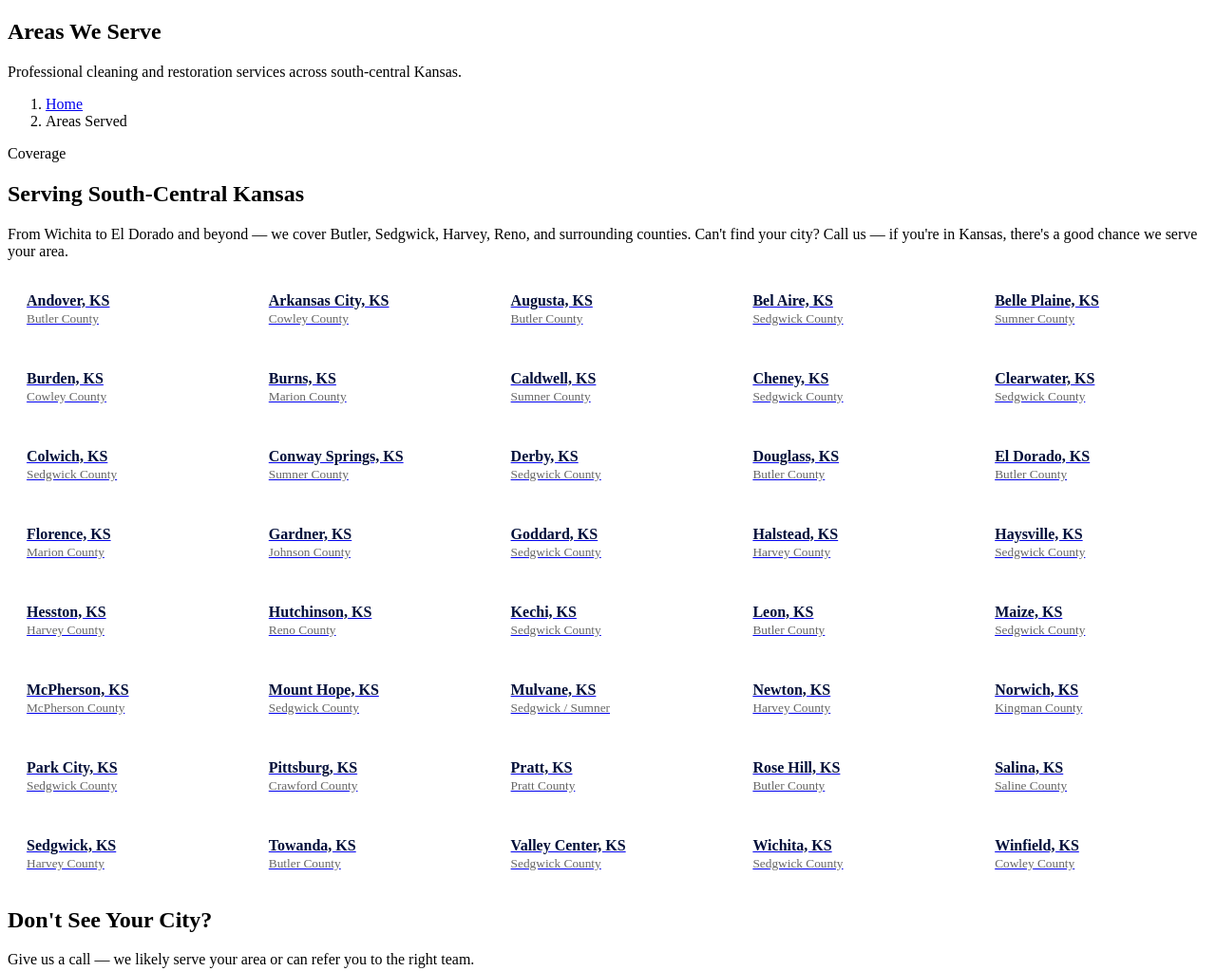
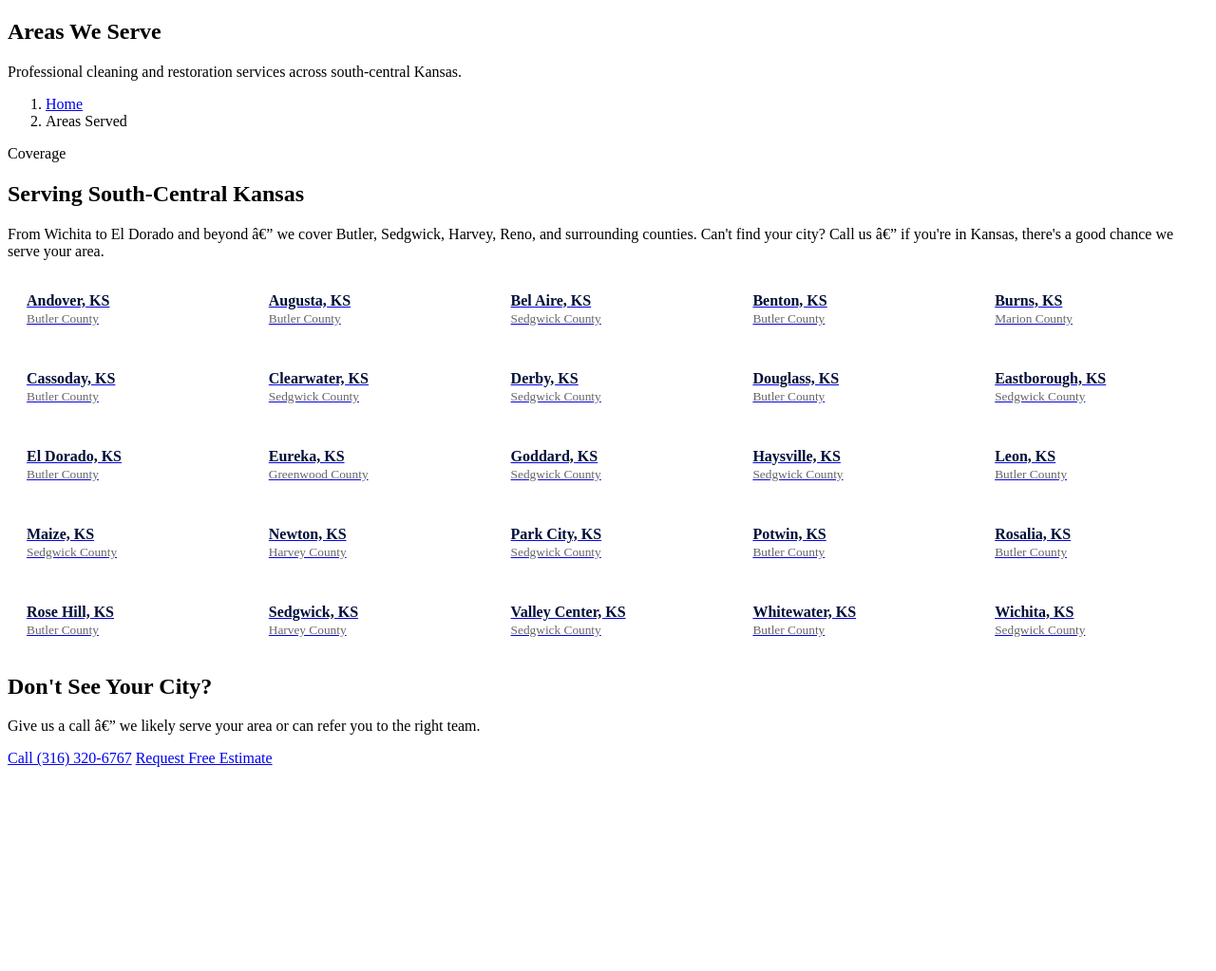
Before and after one commit to killergrowth/goodtobeclean-v2, a website: page areas-served/index.src.html in a window 1280 px wide. Shown: the top 1023 px of the page at 95% size. After the commit the page ends 816 px from the top, so only its background shows below. Drawn offline with Linux system fonts and the light colour scheme.

Commit message:
fix: areas-served hub — correct 25 city links with -ks slugs, remove 40-city stale list

```diff
--- a/areas-served/index.src.html
+++ b/areas-served/index.src.html
@@ -26,51 +26,36 @@
     <div class="container">
       <p class="section-label text-center">Coverage</p>
       <h2 class="section-title text-center">Serving South-Central Kansas</h2>
-      <p class="section-subtitle text-center">From Wichita to El Dorado and beyond — we cover Butler, Sedgwick, Harvey, Reno, and surrounding counties. Can't find your city? Call us — if you're in Kansas, there's a good chance we serve your area.</p>
+      <p class="section-subtitle text-center">From Wichita to El Dorado and beyond â€” we cover Butler, Sedgwick, Harvey, Reno, and surrounding counties. Can't find your city? Call us â€” if you're in Kansas, there's a good chance we serve your area.</p>
 
       <div class="row gy-2 justify-content-center mt-5">
         <div class="col-lg-10">
           <div style="display:grid; grid-template-columns:repeat(auto-fill, minmax(220px, 1fr)); gap:10px;">
-            <a href="/areas-served/andover/" class="service-card" style="padding:18px 20px; border-top-width:3px;"><strong style="color:#000e39;">Andover, KS</strong><br><small style="color:#666;">Butler County</small></a>
-            <a href="/areas-served/arkansas-city/" class="service-card" style="padding:18px 20px; border-top-width:3px;"><strong style="color:#000e39;">Arkansas City, KS</strong><br><small style="color:#666;">Cowley County</small></a>
-            <a href="/areas-served/augusta/" class="service-card" style="padding:18px 20px; border-top-width:3px;"><strong style="color:#000e39;">Augusta, KS</strong><br><small style="color:#666;">Butler County</small></a>
-            <a href="/areas-served/bel-aire/" class="service-card" style="padding:18px 20px; border-top-width:3px;"><strong style="color:#000e39;">Bel Aire, KS</strong><br><small style="color:#666;">Sedgwick County</small></a>
-            <a href="/areas-served/belle-plaine/" class="service-card" style="padding:18px 20px; border-top-width:3px;"><strong style="color:#000e39;">Belle Plaine, KS</strong><br><small style="color:#666;">Sumner County</small></a>
-            <a href="/areas-served/burden/" class="service-card" style="padding:18px 20px; border-top-width:3px;"><strong style="color:#000e39;">Burden, KS</strong><br><small style="color:#666;">Cowley County</small></a>
-            <a href="/areas-served/burns/" class="service-card" style="padding:18px 20px; border-top-width:3px;"><strong style="color:#000e39;">Burns, KS</strong><br><small style="color:#666;">Marion County</small></a>
-            <a href="/areas-served/caldwell/" class="service-card" style="padding:18px 20px; border-top-width:3px;"><strong style="color:#000e39;">Caldwell, KS</strong><br><small style="color:#666;">Sumner County</small></a>
-            <a href="/areas-served/cheney/" class="service-card" style="padding:18px 20px; border-top-width:3px;"><strong style="color:#000e39;">Cheney, KS</strong><br><small style="color:#666;">Sedgwick County</small></a>
-            <a href="/areas-served/clearwater/" class="service-card" style="padding:18px 20px; border-top-width:3px;"><strong style="color:#000e39;">Clearwater, KS</strong><br><small style="color:#666;">Sedgwick County</small></a>
-            <a href="/areas-served/colwich/" class="service-card" style="padding:18px 20px; border-top-width:3px;"><strong style="color:#000e39;">Colwich, KS</strong><br><small style="color:#666;">Sedgwick County</small></a>
-            <a href="/areas-served/conway-springs/" class="service-card" style="padding:18px 20px; border-top-width:3px;"><strong style="color:#000e39;">Conway Springs, KS</strong><br><small style="color:#666;">Sumner County</small></a>
-            <a href="/areas-served/derby/" class="service-card" style="padding:18px 20px; border-top-width:3px;"><strong style="color:#000e39;">Derby, KS</strong><br><small style="color:#666;">Sedgwick County</small></a>
-            <a href="/areas-served/douglass/" class="service-card" style="padding:18px 20px; border-top-width:3px;"><strong style="color:#000e39;">Douglass, KS</strong><br><small style="color:#666;">Butler County</small></a>
-            <a href="/areas-served/el-dorado/" class="service-card" style="padding:18px 20px; border-top-width:3px;"><strong style="color:#000e39;">El Dorado, KS</strong><br><small style="color:#666;">Butler County</small></a>
-            <a href="/areas-served/florence/" class="service-card" style="padding:18px 20px; border-top-width:3px;"><strong style="color:#000e39;">Florence, KS</strong><br><small style="color:#666;">Marion County</small></a>
-            <a href="/areas-served/gardner/" class="service-card" style="padding:18px 20px; border-top-width:3px;"><strong style="color:#000e39;">Gardner, KS</strong><br><small style="color:#666;">Johnson County</small></a>
-            <a href="/areas-served/goddard/" class="service-card" style="padding:18px 20px; border-top-width:3px;"><strong style="color:#000e39;">Goddard, KS</strong><br><small style="color:#666;">Sedgwick County</small></a>
-            <a href="/areas-served/halstead/" class="service-card" style="padding:18px 20px; border-top-width:3px;"><strong style="color:#000e39;">Halstead, KS</strong><br><small style="color:#666;">Harvey County</small></a>
-            <a href="/areas-served/haysville/" class="service-card" style="padding:18px 20px; border-top-width:3px;"><strong style="color:#000e39;">Haysville, KS</strong><br><small style="color:#666;">Sedgwick County</small></a>
-            <a href="/areas-served/hesston/" class="service-card" style="padding:18px 20px; border-top-width:3px;"><strong style="color:#000e39;">Hesston, KS</strong><br><small style="color:#666;">Harvey County</small></a>
-            <a href="/areas-served/hutchinson/" class="service-card" style="padding:18px 20px; border-top-width:3px;"><strong style="color:#000e39;">Hutchinson, KS</strong><br><small style="color:#666;">Reno County</small></a>
-            <a href="/areas-served/kechi/" class="service-card" style="padding:18px 20px; border-top-width:3px;"><strong style="color:#000e39;">Kechi, KS</strong><br><small style="color:#666;">Sedgwick County</small></a>
-            <a href="/areas-served/leon/" class="service-card" style="padding:18px 20px; border-top-width:3px;"><strong style="color:#000e39;">Leon, KS</strong><br><small style="color:#666;">Butler County</small></a>
-            <a href="/areas-served/maize/" class="service-card" style="padding:18px 20px; border-top-width:3px;"><strong style="color:#000e39;">Maize, KS</strong><br><small style="color:#666;">Sedgwick County</small></a>
-            <a href="/areas-served/mcpherson/" class="service-card" style="padding:18px 20px; border-top-width:3px;"><strong style="color:#000e39;">McPherson, KS</strong><br><small style="color:#666;">McPherson County</small></a>
-            <a href="/areas-served/mount-hope/" class="service-card" style="padding:18px 20px; border-top-width:3px;"><strong style="color:#000e39;">Mount Hope, KS</strong><br><small style="color:#666;">Sedgwick County</small></a>
-            <a href="/areas-served/mulvane/" class="service-card" style="padding:18px 20px; border-top-width:3px;"><strong style="color:#000e39;">Mulvane, KS</strong><br><small style="color:#666;">Sedgwick / Sumner</small></a>
-            <a href="/areas-served/newton/" class="service-card" style="padding:18px 20px; border-top-width:3px;"><strong style="color:#000e39;">Newton, KS</strong><br><small style="color:#666;">Harvey County</small></a>
-            <a href="/areas-served/norwich/" class="service-card" style="padding:18px 20px; border-top-width:3px;"><strong style="color:#000e39;">Norwich, KS</strong><br><small style="color:#666;">Kingman County</small></a>
-            <a href="/areas-served/park-city/" class="service-card" style="padding:18px 20px; border-top-width:3px;"><strong style="color:#000e39;">Park City, KS</strong><br><small style="color:#666;">Sedgwick County</small></a>
-            <a href="/areas-served/pittsburg/" class="service-card" style="padding:18px 20px; border-top-width:3px;"><strong style="color:#000e39;">Pittsburg, KS</strong><br><small style="color:#666;">Crawford County</small></a>
-            <a href="/areas-served/pratt/" class="service-card" style="padding:18px 20px; border-top-width:3px;"><strong style="color:#000e39;">Pratt, KS</strong><br><small style="color:#666;">Pratt County</small></a>
-            <a href="/areas-served/rose-hill/" class="service-card" style="padding:18px 20px; border-top-width:3px;"><strong style="color:#000e39;">Rose Hill, KS</strong><br><small style="color:#666;">Butler County</small></a>
-            <a href="/areas-served/salina/" class="service-card" style="padding:18px 20px; border-top-width:3px;"><strong style="color:#000e39;">Salina, KS</strong><br><small style="color:#666;">Saline County</small></a>
-            <a href="/areas-served/sedgwick/" class="service-card" style="padding:18px 20px; border-top-width:3px;"><strong style="color:#000e39;">Sedgwick, KS</strong><br><small style="color:#666;">Harvey County</small></a>
-            <a href="/areas-served/towanda/" class="service-card" style="padding:18px 20px; border-top-width:3px;"><strong style="color:#000e39;">Towanda, KS</strong><br><small style="color:#666;">Butler County</small></a>
-            <a href="/areas-served/valley-center/" class="service-card" style="padding:18px 20px; border-top-width:3px;"><strong style="color:#000e39;">Valley Center, KS</strong><br><small style="color:#666;">Sedgwick County</small></a>
-            <a href="/areas-served/wichita/" class="service-card" style="padding:18px 20px; border-top-width:3px;"><strong style="color:#000e39;">Wichita, KS</strong><br><small style="color:#666;">Sedgwick County</small></a>
-            <a href="/areas-served/winfield/" class="service-card" style="padding:18px 20px; border-top-width:3px;"><strong style="color:#000e39;">Winfield, KS</strong><br><small style="color:#666;">Cowley County</small></a>
+            <a href="/areas-served/andover-ks/" class="service-card" style="padding:18px 20px; border-top-width:3px;"><strong style="color:#000e39;">Andover, KS</strong><br><small style="color:#666;">Butler County</small></a>
+            <a href="/areas-served/augusta-ks/" class="service-card" style="padding:18px 20px; border-top-width:3px;"><strong style="color:#000e39;">Augusta, KS</strong><br><small style="color:#666;">Butler County</small></a>
+            <a href="/areas-served/bel-aire-ks/" class="service-card" style="padding:18px 20px; border-top-width:3px;"><strong style="color:#000e39;">Bel Aire, KS</strong><br><small style="color:#666;">Sedgwick County</small></a>
+            <a href="/areas-served/benton-ks/" class="service-card" style="padding:18px 20px; border-top-width:3px;"><strong style="color:#000e39;">Benton, KS</strong><br><small style="color:#666;">Butler County</small></a>
+            <a href="/areas-served/burns-ks/" class="service-card" style="padding:18px 20px; border-top-width:3px;"><strong style="color:#000e39;">Burns, KS</strong><br><small style="color:#666;">Marion County</small></a>
+            <a href="/areas-served/cassoday-ks/" class="service-card" style="padding:18px 20px; border-top-width:3px;"><strong style="color:#000e39;">Cassoday, KS</strong><br><small style="color:#666;">Butler County</small></a>
+            <a href="/areas-served/clearwater-ks/" class="service-card" style="padding:18px 20px; border-top-width:3px;"><strong style="color:#000e39;">Clearwater, KS</strong><br><small style="color:#666;">Sedgwick County</small></a>
+            <a href="/areas-served/derby-ks/" class="service-card" style="padding:18px 20px; border-top-width:3px;"><strong style="color:#000e39;">Derby, KS</strong><br><small style="color:#666;">Sedgwick County</small></a>
+            <a href="/areas-served/douglass-ks/" class="service-card" style="padding:18px 20px; border-top-width:3px;"><strong style="color:#000e39;">Douglass, KS</strong><br><small style="color:#666;">Butler County</small></a>
+            <a href="/areas-served/eastborough-ks/" class="service-card" style="padding:18px 20px; border-top-width:3px;"><strong style="color:#000e39;">Eastborough, KS</strong><br><small style="color:#666;">Sedgwick County</small></a>
+            <a href="/areas-served/el-dorado-ks/" class="service-card" style="padding:18px 20px; border-top-width:3px;"><strong style="color:#000e39;">El Dorado, KS</strong><br><small style="color:#666;">Butler County</small></a>
+            <a href="/areas-served/eureka-ks/" class="service-card" style="padding:18px 20px; border-top-width:3px;"><strong style="color:#000e39;">Eureka, KS</strong><br><small style="color:#666;">Greenwood County</small></a>
+            <a href="/areas-served/goddard-ks/" class="service-card" style="padding:18px 20px; border-top-width:3px;"><strong style="color:#000e39;">Goddard, KS</strong><br><small style="color:#666;">Sedgwick County</small></a>
+            <a href="/areas-served/haysville-ks/" class="service-card" style="padding:18px 20px; border-top-width:3px;"><strong style="color:#000e39;">Haysville, KS</strong><br><small style="color:#666;">Sedgwick County</small></a>
+            <a href="/areas-served/leon-ks/" class="service-card" style="padding:18px 20px; border-top-width:3px;"><strong style="color:#000e39;">Leon, KS</strong><br><small style="color:#666;">Butler County</small></a>
+            <a href="/areas-served/maize-ks/" class="service-card" style="padding:18px 20px; border-top-width:3px;"><strong style="color:#000e39;">Maize, KS</strong><br><small style="color:#666;">Sedgwick County</small></a>
+            <a href="/areas-served/newton-ks/" class="service-card" style="padding:18px 20px; border-top-width:3px;"><strong style="color:#000e39;">Newton, KS</strong><br><small style="color:#666;">Harvey County</small></a>
+            <a href="/areas-served/park-city-ks/" class="service-card" style="padding:18px 20px; border-top-width:3px;"><strong style="color:#000e39;">Park City, KS</strong><br><small style="color:#666;">Sedgwick County</small></a>
+            <a href="/areas-served/potwin-ks/" class="service-card" style="padding:18px 20px; border-top-width:3px;"><strong style="color:#000e39;">Potwin, KS</strong><br><small style="color:#666;">Butler County</small></a>
+            <a href="/areas-served/rosalia-ks/" class="service-card" style="padding:18px 20px; border-top-width:3px;"><strong style="color:#000e39;">Rosalia, KS</strong><br><small style="color:#666;">Butler County</small></a>
+            <a href="/areas-served/rose-hill-ks/" class="service-card" style="padding:18px 20px; border-top-width:3px;"><strong style="color:#000e39;">Rose Hill, KS</strong><br><small style="color:#666;">Butler County</small></a>
+            <a href="/areas-served/sedgwick-ks/" class="service-card" style="padding:18px 20px; border-top-width:3px;"><strong style="color:#000e39;">Sedgwick, KS</strong><br><small style="color:#666;">Harvey County</small></a>
+            <a href="/areas-served/valley-center-ks/" class="service-card" style="padding:18px 20px; border-top-width:3px;"><strong style="color:#000e39;">Valley Center, KS</strong><br><small style="color:#666;">Sedgwick County</small></a>
+            <a href="/areas-served/whitewater-ks/" class="service-card" style="padding:18px 20px; border-top-width:3px;"><strong style="color:#000e39;">Whitewater, KS</strong><br><small style="color:#666;">Butler County</small></a>
+            <a href="/areas-served/wichita-ks/" class="service-card" style="padding:18px 20px; border-top-width:3px;"><strong style="color:#000e39;">Wichita, KS</strong><br><small style="color:#666;">Sedgwick County</small></a>
           </div>
         </div>
       </div>
@@ -80,7 +65,7 @@
   <section class="cta-banner">
     <div class="container">
       <h2>Don't See Your City?</h2>
-      <p>Give us a call — we likely serve your area or can refer you to the right team.</p>
+      <p>Give us a call â€” we likely serve your area or can refer you to the right team.</p>
       <div class="d-flex gap-3 justify-content-center flex-wrap">
         <a href="tel:+13163206767" class="btn-primary-g2bc"><i class="fa-solid fa-phone me-2"></i>Call (316) 320-6767</a>
         <a href="/contact/" class="btn-secondary-g2bc">Request Free Estimate</a>
```
